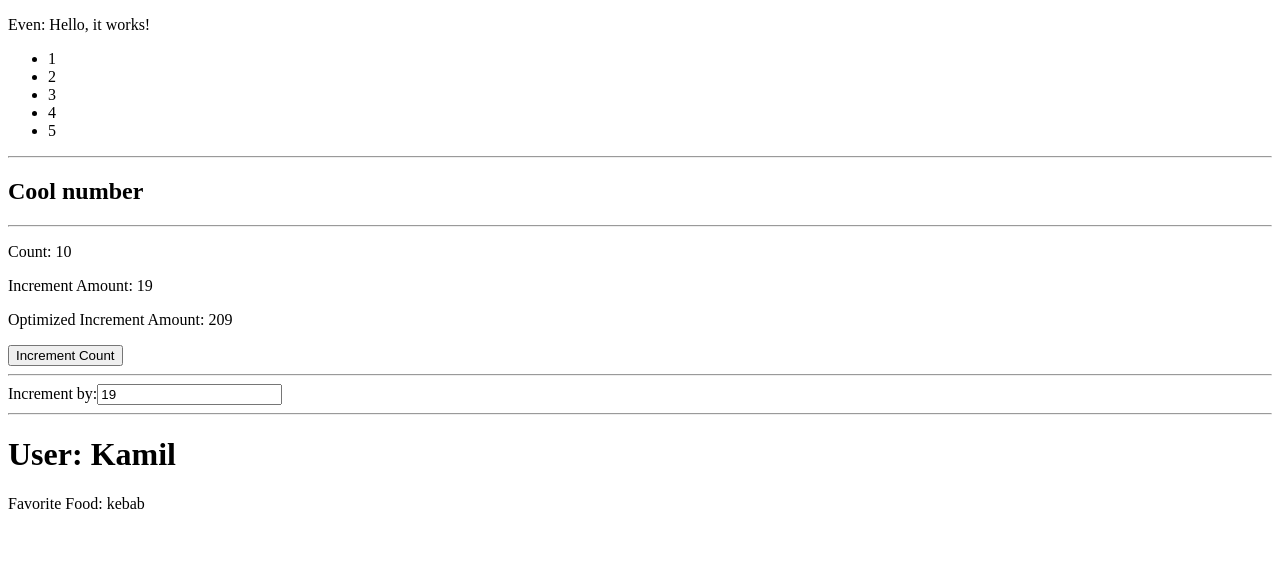
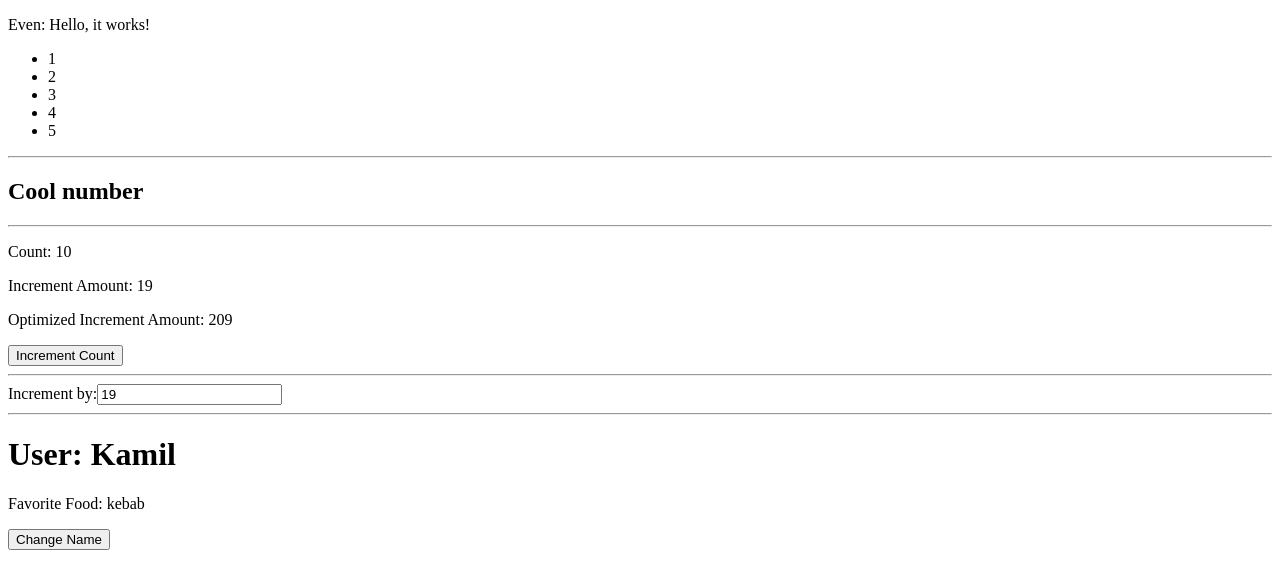
Before and after one commit to KamilRAliyev/learning-vue, a Vue app in the folder vue-project/sandbox/: page / in a window 1280 px wide. Shown: the top 588 px of the page. Built offline with nearby package versions, Linux system fonts and the light colour scheme; the HTML template or start-up script is replaced by a standard one.

Commit message:
Emitting events

```diff
--- a/vue-project/sandbox/src/App.vue
+++ b/vue-project/sandbox/src/App.vue
@@ -26,7 +26,9 @@ export default {
 
   },
   methods: {
-
+    changeName(newName) {
+      this.userData.name = "Charlie";
+    },
   },
 }
 </script>
@@ -40,5 +42,5 @@ export default {
   <hr>
   <counter-base />
   <hr>
-  <user-card :user="userData" />
+  <user-card :user="userData" @change-name="changeName" />
 </template>
--- a/vue-project/sandbox/src/components/userCard.vue
+++ b/vue-project/sandbox/src/components/userCard.vue
@@ -1,16 +1,20 @@
 <!-- eslint-disable vue/block-lang -->
 <script>
 export default {
-  props: {
+  props: { //For sending things down from parent
     user: {
       type: Object,
       required: true
     }
-  }
+  },
+  emits: [//For sending events up from child
+    'change-name',
+  ]
 }
 </script>
 
 <template>
   <h1>User: {{ user.name }} </h1>
   <p>Favorite Food: {{ user.favoriteFood }} </p>
+  <button @click="$emit('change-name')">Change Name</button>
 </template>
```
